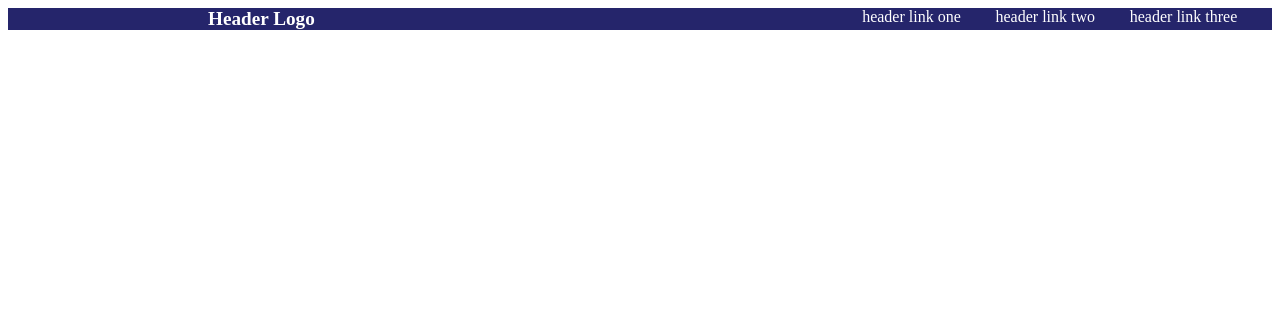
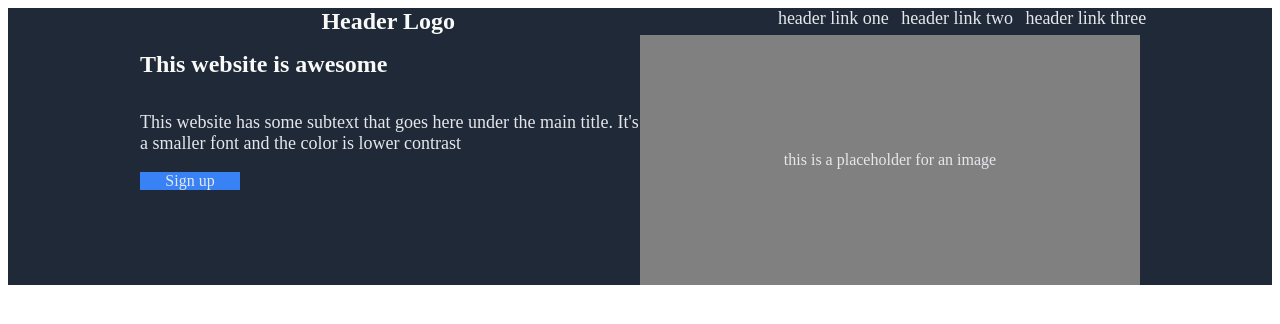
Before and after one commit to pl3lee/Pets_Website, a plain HTML site: page index.html in a window 1280 px wide. Drawn offline with Linux system fonts and the light colour scheme.

Commit message:
Added the title block. Still needs alignment.

```diff
--- a/index.html
+++ b/index.html
@@ -14,6 +14,19 @@
         <div id="header-link">header link two</div>
         <div id="header-link">header link three</div>
     </div>
+    <div class="header-container">
+        <div class="title-block">
+            <h1 class="title">This website is awesome</h1>
+            <p class="title-subtext">This website has some subtext that goes here under the main title. It's a smaller font and the color is lower contrast</p>
+            <div class="sign-up-button">
+                <div class="sign-up-button-text">Sign up</div>
+            </div>
+        </div>
+        <div class="header-image">
+            <div class="placeholder-text">this is a placeholder for an image</div>
+        </div>
+    </div>
+
 
 </body>
 </html>
--- a/style.css
+++ b/style.css
@@ -1,20 +1,61 @@
 .header-container {
     display: flex;
-    background-color: rgb(37, 37, 107);
+    background-color: #1F2937;
     justify-content: center;
+    padding-left: 3cm;
+    padding-right: 3cm;
 }
 
 .header-container #logo {
     flex: 5 1 auto;
-    color: white;
-    font-size: larger;
+    color: #F9FAF8;
+    font-size: 24px;
     font-weight: bold;
     margin-left: 200px;
     margin-right: 200px;
 }
 
 .header-container #header-link {
-    color: white;
-    font-size: medium;
+    color: #E5E7EB;
+    font-size: 18px;
     flex: 0.5 1 auto;
 }
+
+.title-block {
+    display: flex;
+    flex-direction: column;
+    width: 500px;
+    align-items: left;
+}
+.title {
+    font-size: 24px;
+    color: #F9FAF8;
+    display: flex;
+}
+
+.title-subtext {
+    font-size: 18px;
+    color: #E5E7EB;
+}
+
+.sign-up-button {
+    background-color: #3882F6;
+    display: flex;
+    justify-content: center;
+    width: 100px;
+}
+
+.sign-up-button-text {
+    color: #E5E7EB;
+}
+.header-image {
+    display: flex;
+    background-color: grey;
+    width: 500px;
+    height: 250px;
+    justify-content: center;
+    align-items: center;
+}
+.placeholder-text {
+    color: #E5E7EB;
+}
```
